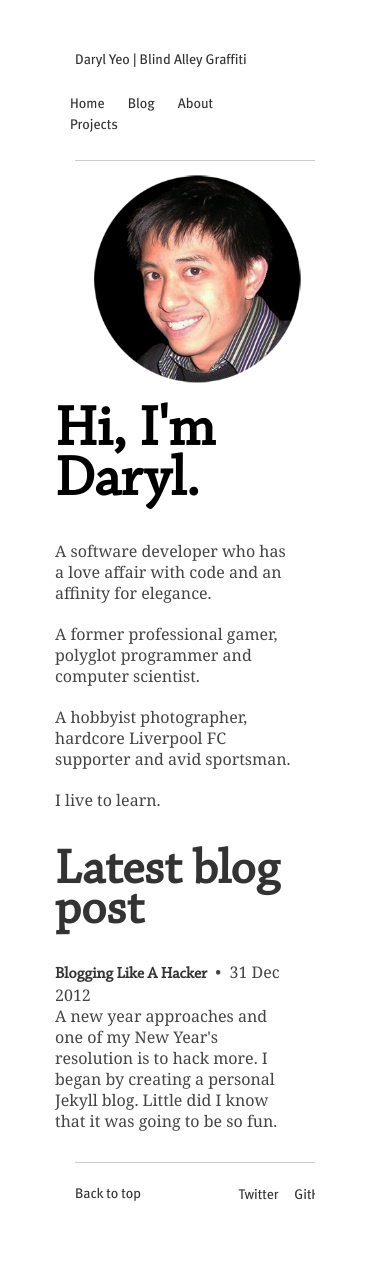
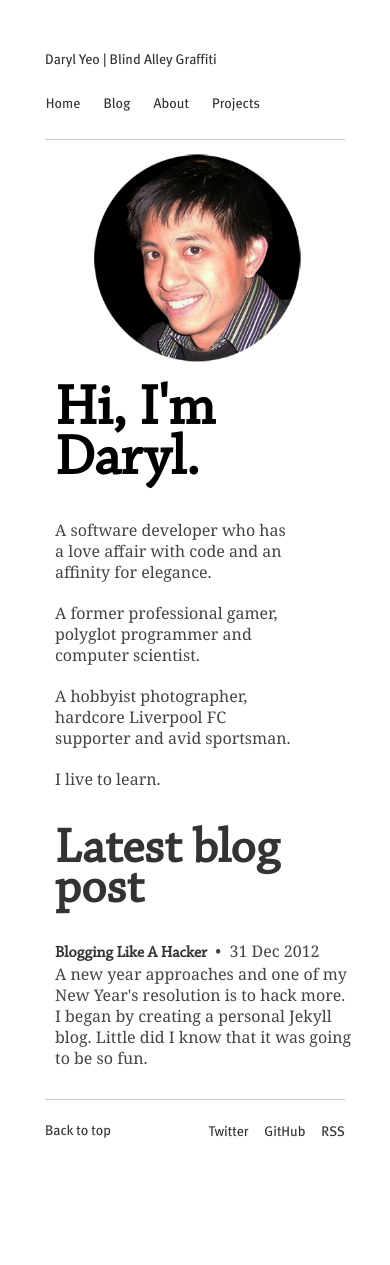
Before and after one commit to aacyun/jianxioy.github.com, a Jekyll site: the page built from index.html, in a window 390 px wide. Built offline with Jekyll 4.4.1, drawn with Linux system fonts in a browser that asks for light colours; Markdown is read by kramdown in place of the engine named in the settings; after the commit the page ends 1202 px from its top, so only the background shows below that.

Commit message:
Testing phone.

```diff
--- a/static/css/layout.css
+++ b/static/css/layout.css
@@ -227,17 +227,12 @@ a:hover {
 
 	/* Mobile Portrait Size to Mobile Landscape Size (devices and browsers) */
 	@media only screen and (max-width: 479px) {
-		#nav,
 		#logo-primary,
 		#nav-primary,
+		#avatar,
 		#home-content,
-		#latest,
-		.footer,
 		.back-to-top,
 		.offsite-links {
-			width: 80%;
-		}
-		#avatar {
 			width: 80%;
 		}
 		#home-avatar {
```
